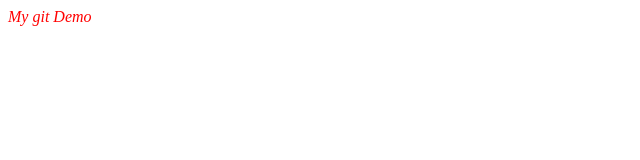
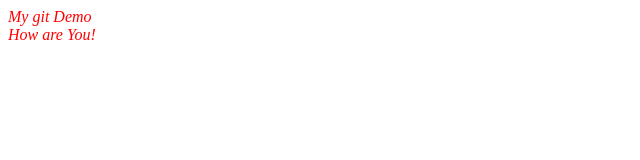
Before and after one commit to YogeshsharadPatil/GitstarDemo, a plain HTML site: page index.html in a window 1280 px wide. Shown: the full height of the page, 0-640 px from the left. Drawn offline with Linux system fonts and the light colour scheme.

Commit message:
added how are you

```diff
--- a/index.html
+++ b/index.html
@@ -7,6 +7,9 @@
     <link rel="stylesheet" href="style.css">
 </head>
 <body>
-    <div class="para">My git Demo</div>
+    <div class="para">My git Demo <br>
+        How are You!
+
+    </div>
 </body>
 </html>
```
